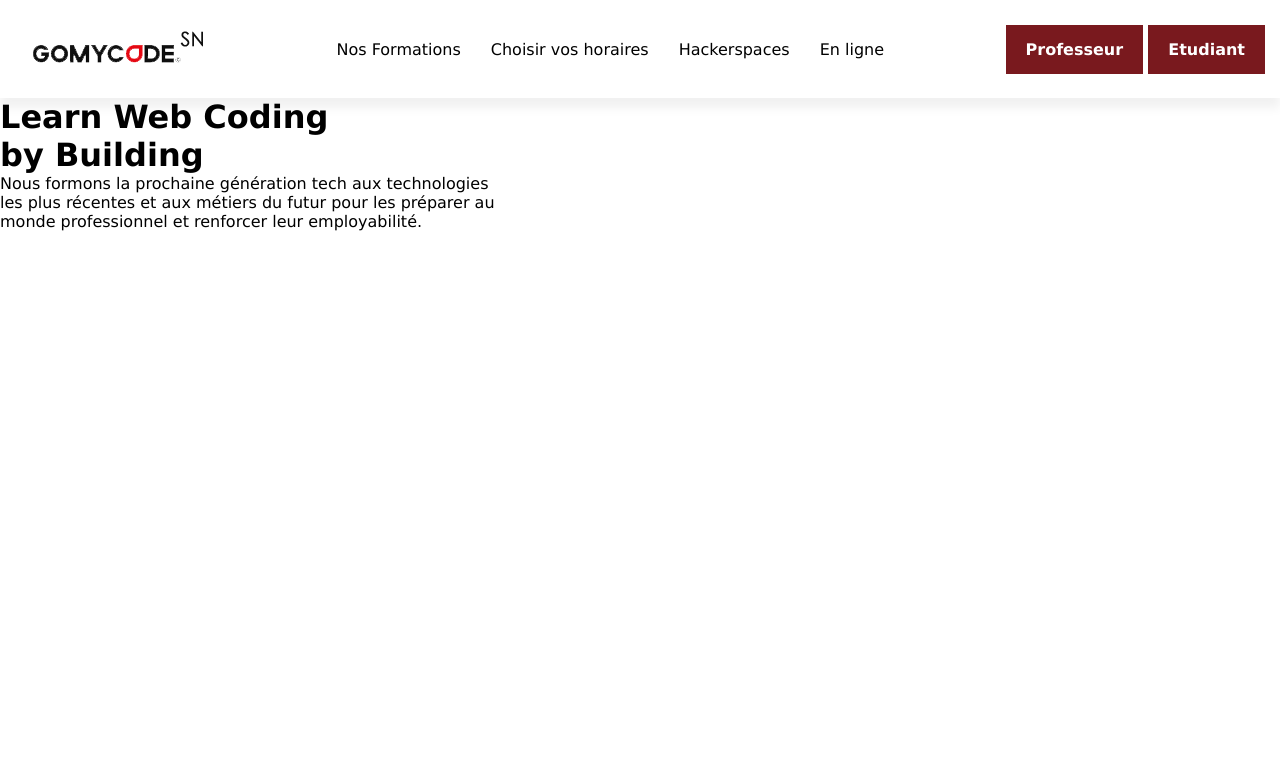
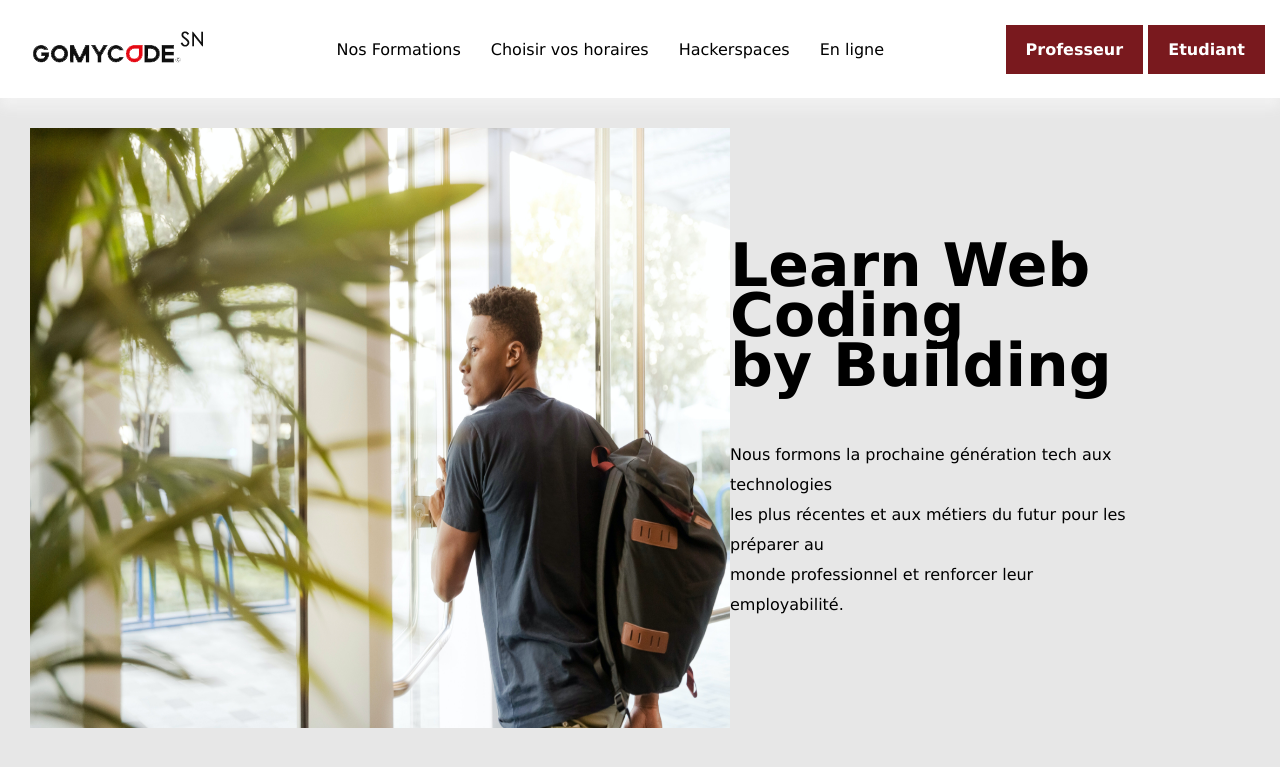
Before and after one commit to Lvmzoo-Dev/hackaton_gomycode, a PHP site: page / in a window 1280 px wide. Shown: the top 767 px of the page. Run offline with PHP 8.4, Linux system fonts and the light colour scheme.

Commit message:
Page Accueil

```diff
--- a/connexionEtu.php
+++ b/connexionEtu.php
@@ -58,7 +58,7 @@ if (isset($_POST['valider'])) {
                 </p>
                 <nav>
 
-                    <h2>CONNEXION</h2>
+                    <h2>CONNEXION / ETUDIANT</h2>
                     <div class="content">
 
                         <div>
--- a/connexionProf.php
+++ b/connexionProf.php
@@ -53,12 +53,11 @@ if (isset($_POST['valider'])) {
         <form action="" method="POST">
             <div class="form">
                 <p>
-                    Connectez-vous à votre compte <span>GoMyCode</span> Learn pour
-                    continuer votre expérience d'apprentissage.
+                    Connectez-vous à votre compte <span>GoMyCode</span>.
                 </p>
                 <nav>
 
-                    <h2>CONNEXION</h2>
+                    <h2>CONNEXION / PROF</h2>
                     <div class="content">
 
                         <div>
--- a/css/index.css
+++ b/css/index.css
@@ -7,8 +7,11 @@
     list-style-type: none;
     color: #000;
 }
+body{
+    background: #e7e7e7;
+}
 nav{
-    color: #fff;
+    background-color: #fff;
     box-shadow: 0px 10px 10px #f1f1f1;
     display: flex;
     justify-content: space-between;
@@ -38,3 +41,27 @@ nav ul li a:hover{
     color: #fff;
     font-weight: bold;
 }
+.gauche img{
+    width: 700px;
+    height: 600px;
+    background-image: url(images/man.jpg);
+    background-position: center;
+    background-size: cover;
+}
+.container{
+    display: flex;
+    justify-content: space-between;
+    padding: 30px;
+    align-items: center;
+}
+.droite{
+    margin-right: 100px;
+}
+.droite h1{
+    padding-bottom: 50px;
+    line-height: 50px;
+    font-size: 60px;
+}
+.droite p{
+    line-height: 30px;
+}
--- a/index.php
+++ b/index.php
@@ -1,17 +1,16 @@
-
 <!DOCTYPE html>
 <html lang="en">
 <head>
     <meta charset="UTF-8">
     <meta http-equiv="X-UA-Compatible" content="IE=edge">
     <meta name="viewport" content="width=device-width, initial-scale=1.0">
-    <title>GOMYCODE - Navigation</title>
+    <title>GOMYCODE+</title>
     <link rel="stylesheet" href="css/index.css">
 </head>
 <body>
 
     <nav>
-        <a href="#"><img src="images/logo2.png" alt=""></a>
+        <a href="index.php"><img src="images/logo2.png" alt=""></a>
         <ul>
             <li><a href="#">Nos Formations</a></li>
             <li><a href="#">Choisir vos horaires</a></li>
@@ -26,8 +25,9 @@
     </nav>
 
     <div class="container">
-        <div class="gauche"></div>
-
+        <div class="gauche">
+            <img src="images/man.jpg" alt="">
+        </div>
         <div class="droite">
             <h1>Learn Web Coding <br>by Building</h1>
             <p>Nous formons la prochaine génération tech aux technologies<br> les plus récentes et aux métiers du futur pour les préparer au<br>monde professionnel et renforcer leur employabilité.</p>
```
